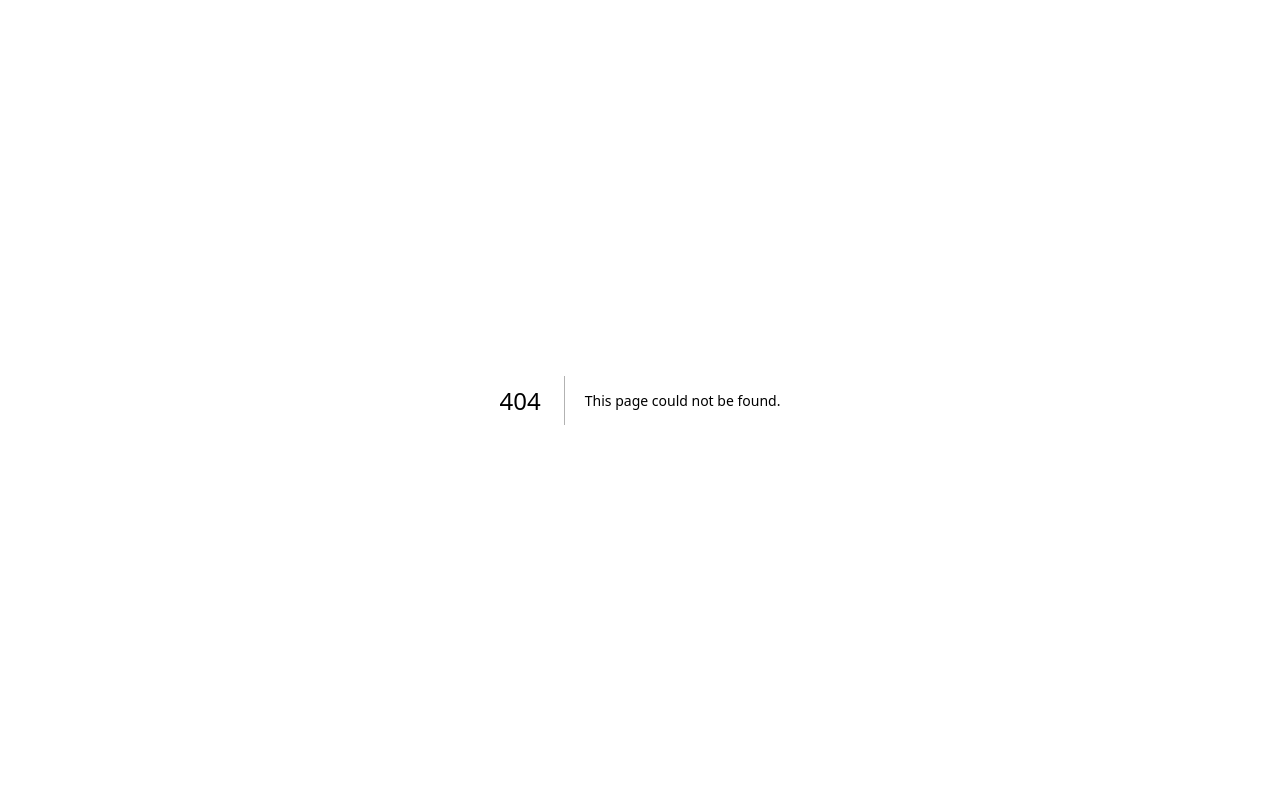
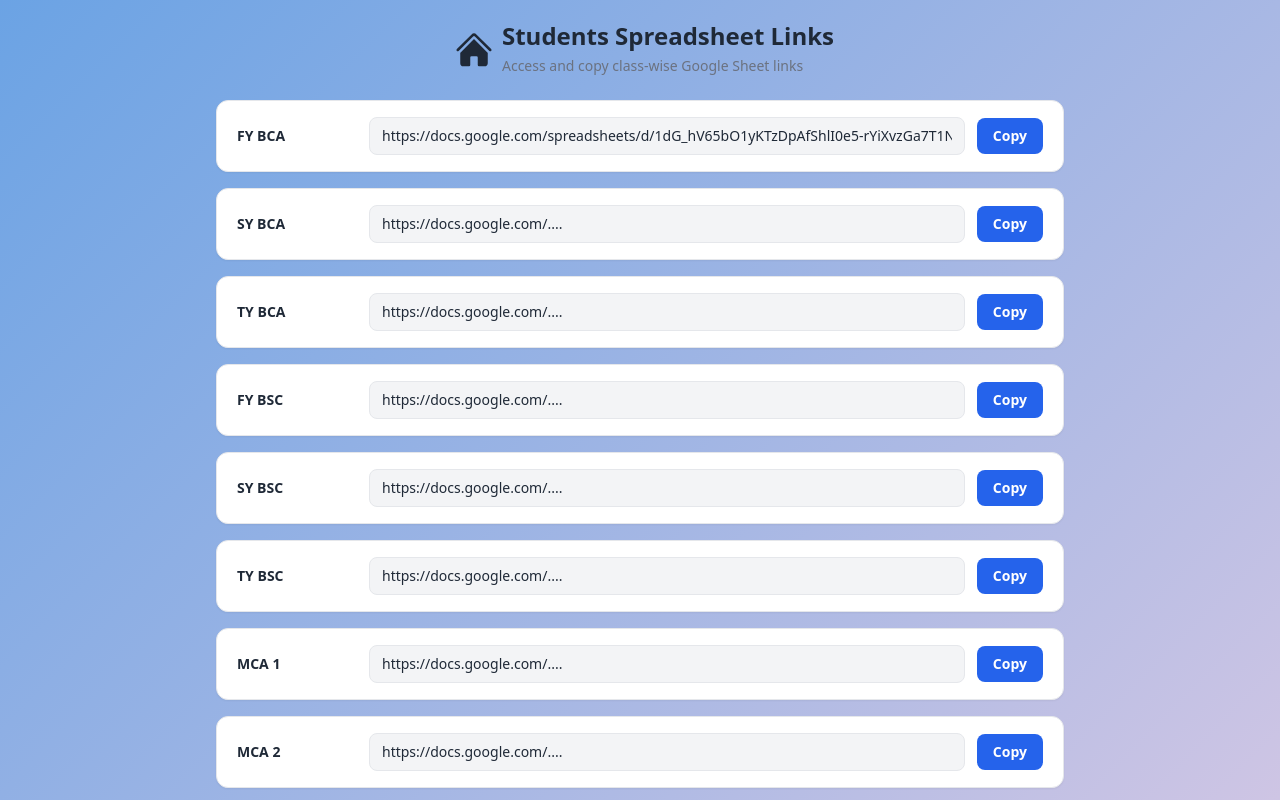
Before and after one commit to patilrushikesh1234/college-project, a Next.js app: page /getLink in a window 1280 px wide. Before the commit this address had no page. Shown: the top 800 px of the page. Built offline with nearby package versions, Linux system fonts and the light colour scheme.

Commit message:
add link page

```diff
--- /dev/null
+++ b/app/getLink/page.jsx
@@ -0,0 +1,120 @@
+"use client";
+import React, { useState } from "react";
+import { HomeIcon } from "@heroicons/react/24/solid";
+import Link from "next/link";
+
+const StudentsLink = () => {
+    const classLinks = [
+        {
+            className: "FY BCA",
+            link: "https://docs.google.com/spreadsheets/d/1dG_hV65bO1yKTzDpAfShlI0e5-rYiXvzGa7T1NzOW90/edit?usp=drivesdk",
+        },
+        {
+            className: "SY BCA",
+            link: "https://docs.google.com/....",
+        },
+        {
+            className: "TY BCA",
+            link: "https://docs.google.com/....",
+        },
+        {
+            className: "FY BSC",
+            link: "https://docs.google.com/....",
+        },
+        {
+            className: "SY BSC",
+            link: "https://docs.google.com/....",
+        },
+        {
+            className: "TY BSC",
+            link: "https://docs.google.com/....",
+        },
+        {
+            className: "MCA 1",
+            link: "https://docs.google.com/....",
+        },
+        {
+            className: "MCA 2",
+            link: "https://docs.google.com/....",
+        },
+        {
+            className: "MSC 1",
+            link: "https://docs.google.com/....",
+        },
+        {
+            className: "MSC 2",
+            link: "https://docs.google.com/....",
+        }
+    ];
+
+    const [copiedIndex, setCopiedIndex] = useState(null);
+
+    const copyLink = (link, index) => {
+        navigator.clipboard.writeText(link);
+        setCopiedIndex(index);
+        setTimeout(() => setCopiedIndex(null), 2000);
+    };
+
+    return (
+
+        <div className="px-4 mb-5 sm:px-6 md:px-8">
+
+            {/* Header */}
+
+            <div className="flex  justify-center items-center ">
+                <Link href="/">
+                    <div className="mx-2">
+                        <HomeIcon className="h-10 w-10 "></HomeIcon>
+                    </div>
+                </Link>
+                <div className="mb-6 mt-5 text-start">
+                    <h1 className="text-md sm:text-2xl font-semibold text-gray-800">
+                        Students Spreadsheet Links
+                    </h1>
+                    <p className="text-xs sm:text-sm text-gray-500 mt-1">
+                        Access and copy class-wise Google Sheet links
+                    </p>
+                </div>
+            </div>
+
+            {/* Card */}
+            <div className="max-w-4xl mx-auto px-4 sm:px-6">
+                <div className="grid gap-3 sm:gap-4">
+                    {classLinks.map((item, index) => (
+                        <div
+                            key={index}
+                            className="bg-white border rounded-xl shadow-sm hover:shadow-md transition-shadow px-4 sm:px-5 py-3 sm:py-4"
+                        >
+                            <div className="flex flex-col sm:flex-row items-stretch sm:items-center gap-2 sm:gap-3">
+
+                                {/* Class Name */}
+                                <span className="font-semibold text-sm text-gray-800 sm:min-w-[120px] text-center sm:text-left">
+                                    {item.className}
+                                </span>
+
+                                {/* Link Input */}
+                                <input
+                                    type="text"
+                                    value={item.link}
+                                    readOnly
+                                    className="flex-1 w-full px-3 py-2 text-xs sm:text-sm border rounded-lg bg-gray-100 focus:outline-none"
+                                />
+
+                                {/* Copy Button */}
+                                <button
+                                    onClick={() => copyLink(item.link, index)}
+                                    className="w-full sm:w-auto px-4 py-2 text-xs sm:text-sm font-semibold rounded-lg bg-blue-600 text-white hover:bg-blue-700 transition"
+                                >
+                                    {copiedIndex === index ? "Copied!" : "Copy"}
+                                </button>
+                            </div>
+                        </div>
+                    ))}
+                </div>
+            </div>
+
+        </div>
+    );
+};
+
+export default StudentsLink;
--- a/components/DashboardContent.jsx
+++ b/components/DashboardContent.jsx
@@ -6,8 +6,7 @@
 import StudentManager from "@/components/students/StudentManager";
 import AttendanceSession from "@/components/attendance/AttendanceSession";
 import SemesterReport from "@/components/reports/SemesterReport";
-import Image from "next/image";
-
+import Link from "next/link";
 export default function DashboardContent() {
   const [classId, setClassId] = useState("");
   const [subject, setSubject] = useState("");
@@ -68,7 +67,8 @@
         )}
       </div>
 
-      <div>
+      <Link href="/getLink">
+        <div >
           <p className="text-center text-sm text-gray-500 mt-8">
             &copy; {new Date().getFullYear()} P.R. Ghogre College Dhule. All rights reserved.
           </p>
@@ -78,6 +78,8 @@
             Developed by Rushikesh Patil.
           </p>
         </div>
+      </Link>
+
     </div>
   );
 }
--- a/components/subject/SubjectSelector.jsx
+++ b/components/subject/SubjectSelector.jsx
@@ -34,15 +34,20 @@
       )
 
       }
-      <h3 className="text-base sm:text-lg font-semibold text-gray-800 mb-4 text-center sm:text-left">
-        Select Subject
+
+      <div className="flex gap-5 items-center">
+        <div>
+          <h3 className="text-base sm:text-lg font-semibold text-gray-800 mb-4 justify-start  sm:text-left">
+            Select Subject :
           </h3>
+        </div>
 
         {/* Dropdown */}
+        <div>
           <select
             value={subject}
             onChange={(e) => setSubject(e.target.value)}
-        className="w-full p-2 sm:p-3 mb-4 border border-gray-300 rounded-xl bg-gray-50 text-sm sm:text-base text-gray-700 focus:outline-none focus:ring-2 focus:ring-blue-400 focus:border-blue-500 transition
+            className="w-auto p-3 sm:p-3 mb-3 border border-gray-300 rounded-md bg-gray-50 text-sm sm:text-base text-gray-700 focus:outline-none focus:ring-2 focus:ring-blue-400 focus:border-blue-500 transition
              overflow-y-auto max-h-40"
           >
             <option value="">-- Select Subject --</option>
@@ -50,6 +55,8 @@
               <option key={i} value={s}>{s}</option>
             ))}
           </select>
+        </div>
+      </div>
 
 
       {/* Add new subject */}
@@ -72,7 +79,7 @@
       ) : (
         <p
           onClick={() => setShowAddSubject(true)}
-          className="cursor-pointer text-blue-600 hover:underline font-medium text-sm sm:text-base"
+          className="cursor-pointer text-blue-600 hover:underline font-medium text-sm justify-center sm:text-base"
         >
           + Add New Subject
         </p>
--- a/package.json
+++ b/package.json
@@ -10,9 +10,11 @@
     "lint": "eslint ."
   },
   "dependencies": {
+    "@heroicons/react": "^2.2.0",
     "next": "^14.2.0",
     "react": "^18.2.0",
-    "react-dom": "^18.2.0"
+    "react-dom": "^18.2.0",
+    "react-icons": "^5.5.0"
   },
   "devDependencies": {
     "@eslint/js": "^9.39.1",
```
Also changed, not shown: components/class/ClassSelector.jsx (+6 -1 lines), 1 other file (tests, documents, lock files or other folders). Lines whose indentation alone changed are shown as unchanged.
